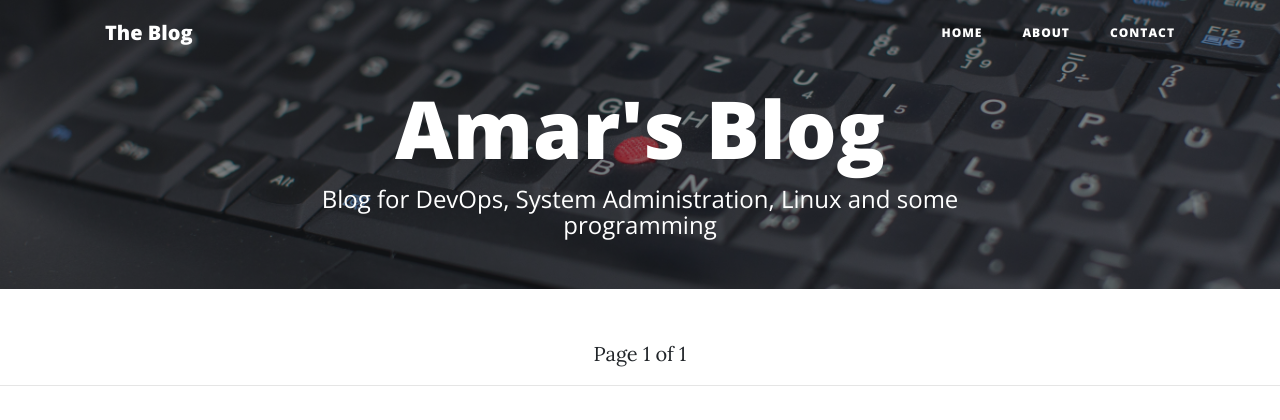
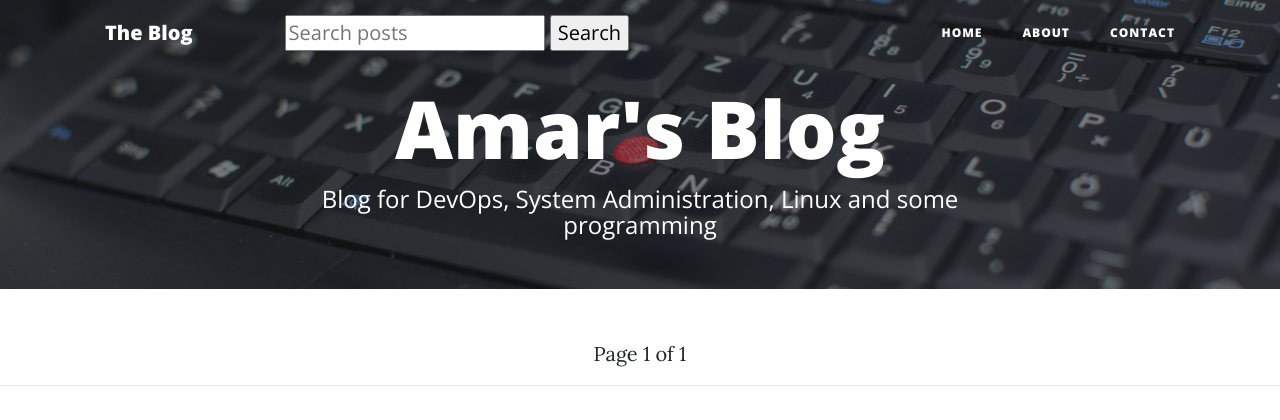
Before and after one commit to amar771/Django-Blog, a Django app: page / in a window 1280 px wide. Shown: the top 420 px of the page. Run offline with Django 3.2, Linux system fonts and the light colour scheme; data that the repository does not hold is empty; some libraries are stand-ins or nearby versions.

Commit message:
Added a basic search function

```diff
--- a/blog/templates/blog/base.html
+++ b/blog/templates/blog/base.html
@@ -36,6 +36,10 @@
       <div class="container">
         <a class="navbar-brand" href="index.html">The Blog</a>
         <a class="navbar-brand" href="/admin">{{ user.username }}</a>
+
+        {% block navigation_search %}
+        {% endblock %}
+
         <button class="navbar-toggler navbar-toggler-right" type="button" data-toggle="collapse" data-target="#navbarResponsive" aria-controls="navbarResponsive" aria-expanded="false" aria-label="Toggle navigation">
           Menu
           <i class="fa fa-bars"></i>
--- a/blog/templates/blog/index.html
+++ b/blog/templates/blog/index.html
@@ -1,5 +1,15 @@
 {% extends 'blog/base.html' %}
 {% load staticfiles %}
+
+{% block navigation_search %}
+
+  <!-- Search -->
+  <form method='GET' action=''>
+    <input type='text' name='q' placeholder="Search posts" value='{{ request.GET.q }}' /n>
+    <input type='submit' value='Search' />
+  </form>
+
+{% endblock %}
 
 {% block content %}
 
@@ -17,6 +27,7 @@
       </div>
     </div>
   </header>
+
   <!-- Main Content -->
 
   <div class="container">
@@ -45,17 +56,17 @@
           <span align="center"> Page {{ posts.number }} of {{ posts.paginator.num_pages }}</span>
 
           {% if posts.has_previous %}
-              <a class="btn btn-primary float-left" href="?page={{ posts.previous_page_number }}">&larr; Newer Posts</a>
+            <a class="btn btn-primary float-left" href="?page={{ posts.previous_page_number }}{% if request.GET.q %}&q={{ request.GET.q }}{% endif %}">&larr; Newer Posts</a>
           {% endif %}
 
           {% if posts.has_next %}
-              <a class="btn btn-primary float-right" href="?page={{ posts.next_page_number }}">Older Posts &rarr;</a>
+            <a class="btn btn-primary float-right" href="?page={{ posts.next_page_number }}{% if request.GET.q %}&q={{request.GET.q }}{% endif %}">Older Posts &rarr;</a>
           {% endif %}
         </div>
       </div>
     </div>
   </div>
 
+  <hr>
 
-    <hr>
 {% endblock %}
--- a/blog/views.py
+++ b/blog/views.py
@@ -6,6 +6,7 @@ from django.contrib.auth.decorators import login_required
 from django.core.paginator import Paginator
 from django.core.paginator import EmptyPage
 from django.core.paginator import PageNotAnInteger
+from django.db.models import Q
 from .models import Post
 from .models import Comment
 from .models import Profile
@@ -19,18 +20,36 @@ def post_list(request):
                                 filter(is_active=True).\
                                 order_by('-published_date')
 
-    paginator = Paginator(posts, 25)
+    paginator = Paginator(posts, 10)
     page = request.GET.get('page')
-    try:
-        posts = paginator.page(page)
 
-    except PageNotAnInteger:
-        # If page is not an integer, deliver first page.first
-        posts = paginator.page(1)
+    # If query exists do pagination for query
+    query = request.GET.get("q")
+    if query:
+        posts = posts.filter(Q(title__icontains=query) |
+                             Q(subtitle__icontains=query))
 
-    except EmptyPage:
-        # If page is out of range, deliver last page of results.page
-        posts = paginator.page(paginator.num_pages)
+        try:
+            posts = paginator.page(page)
+
+        except PageNotAnInteger:
+            posts = paginator.page(1)
+
+        except EmptyPage:
+            posts = paginator.page(paginator.num_pages)
+
+    # If query does not exist do standard pagination
+    else:
+        try:
+            posts = paginator.page(page)
+
+        except PageNotAnInteger:
+            # If page is not an integer, deliver first page.first
+            posts = paginator.page(1)
+
+        except EmptyPage:
+            # If page is out of range, deliver last page of results.page
+            posts = paginator.page(paginator.num_pages)
 
     # return render(request, 'blog/post_list.html', {'posts': posts})
     return render(request, 'blog/index.html', {'posts': posts})
@@ -191,3 +210,9 @@ def about_edit(request, pk):
 
 def contact(request):
     return render(request, 'blog/contact.html')
+
+
+def search(request):
+    query = request.GET.get("q")
+    if query:
+        queryset_list = queryset_list.filter(title__icontains=query)
```
Lines whose indentation alone changed are shown as unchanged.
